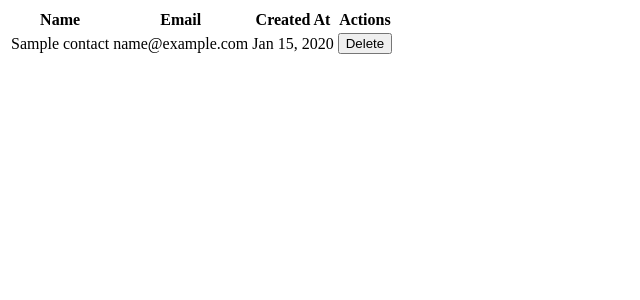
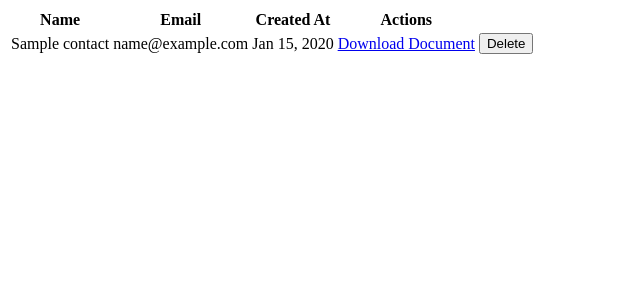
Before and after one commit to TharHtet236401/Contact-Management-with-htmx, a Django app: template contacts/templates/partials/contact-list.html in a window 1280 px wide. Shown: the top 300 px of the page, without its empty margins (0-640 px from the left). Run offline with Django 4.2, Linux system fonts and the light colour scheme; the template is opened without the code that fills it: values that come from a table or form of the project are taken from there, others are empty; tables that the repository leaves empty hold one stand-in row (values such as "Sample post").

Commit message:
Update contact-row template to include document download link and enhance delete button functionality with confirmation and dynamic removal on success.

```diff
--- a/contacts/templates/partials/contact-row.html
+++ b/contacts/templates/partials/contact-row.html
@@ -3,6 +3,18 @@
     <td>{{ contact.email }}</td>
     <td>{{ contact.created_at|date:"M d, Y" }}</td>
     <td>
-        <button class="btn btn-xs btn-error">Delete</button>
+        {% if contact.document %}
+            <a href="{{ contact.document.url }}" class="btn btn-ghost btn-xs" target="_blank">
+                Download Document
+            </a>
+        {% else %}
+            <span class="text-red-500">No document</span>
+        {% endif %}
+    </td>
+    <td>
+        <button class="btn btn-xs btn-error"
+            hx-delete="{% ''}"
+            hx-on:contact-deleted="this.closest('tr').remove();"
+            hx-confirm="Are you sure you wish to delete this contact?">Delete</button>
     </td>
 </tr>
```
